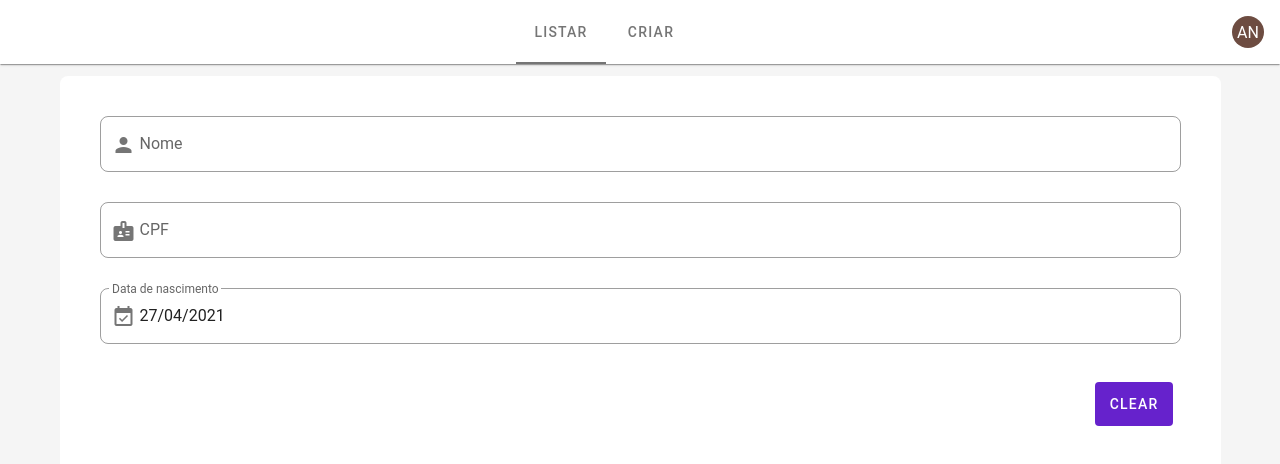
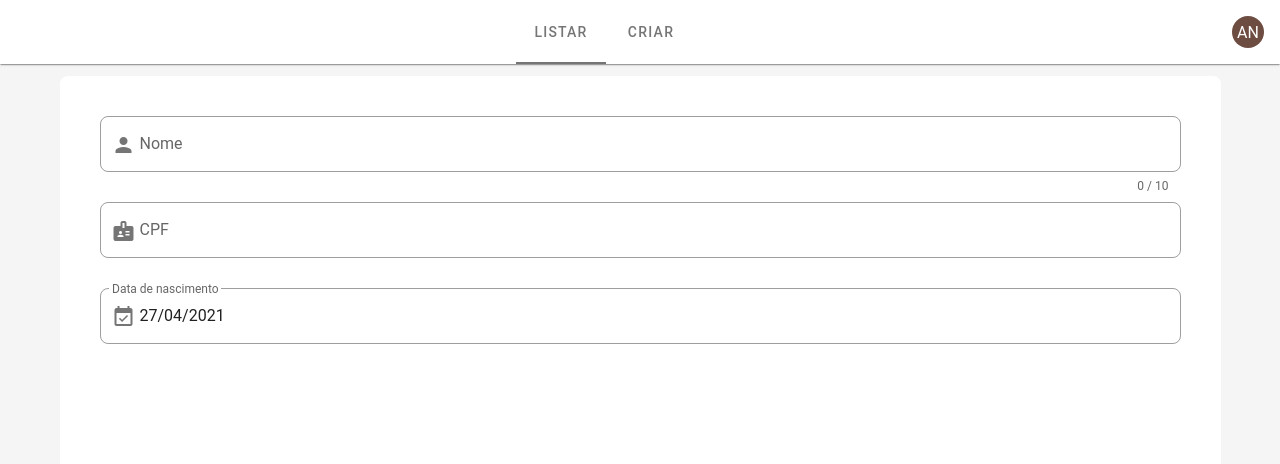
Before and after one commit to antonioqm/vue-crud-with-json-serve, a Vue app: page / in a window 1280 px wide. Shown: the top 464 px of the page. Built offline with nearby package versions, Linux system fonts and the light colour scheme.

Commit message:
validate name

```diff
--- a/src/components/Form.vue
+++ b/src/components/Form.vue
@@ -1,14 +1,24 @@
 <template>
   <v-card rounded="lg" elevation="0">
+    <validation-observer ref="observer" v-slot="{ invalid }">
       <form @submit.prevent="submit">
+        <validation-provider
+          v-slot="{ errors }"
+          name="Name"
+          rules="required|max:60|min:5"
+        >
           <v-text-field
             prepend-inner-icon="person"
             class="rounded-lg"
+            v-model="name"
             clearable
+            :counter="10"
+            :error-messages="errors"
             label="Nome"
             placeholder="nome"
             outlined
           ></v-text-field>
+        </validation-provider>
         <v-text-field
           prepend-inner-icon="badge"
           class="rounded-lg"
@@ -49,19 +59,40 @@
             @change="save"
           ></v-date-picker>
         </v-menu>
-      </form>
         <v-card-actions>
           <v-spacer></v-spacer>
-      <v-btn depressed color="primary" large dark @click="save"> clear </v-btn>
+          <v-btn
+            :disabled="invalid"
+            depressed
+            color="primary"
+            large
+            dark
+            @click="save"
+          >
+            clear
+          </v-btn>
         </v-card-actions>
+      </form>
+    </validation-observer>
   </v-card>
 </template>
 
-<script lang="js">
-import Vue from "vue";
-import { required, digits, email, max, regex } from 'vee-validate/dist/rules'
-import { extend, ValidationObserver, ValidationProvider, setInteractionMode } from 'vee-validate'
-
+<script>
+import Vue from 'vue'
+import {
+  required,
+  digits,
+  email,
+  max,
+  regex,
+  min,
+} from 'vee-validate/dist/rules'
+import {
+  extend,
+  ValidationObserver,
+  ValidationProvider,
+  setInteractionMode,
+} from 'vee-validate'
 setInteractionMode('eager')
 
 extend('digits', {
@@ -79,6 +110,11 @@ setInteractionMode('eager')
   message: '{_field_} may not be greater than {length} characters',
 })
 
+extend('min', {
+  ...min,
+  message: 'The {_field_} cannot be less than {length} characters',
+})
+
 extend('regex', {
   ...regex,
   message: '{_field_} {_value_} does not match {regex}',
@@ -89,47 +125,54 @@ setInteractionMode('eager')
   message: 'Email must be valid',
 })
 
+export default Vue.extend({
 
-export default Vue.extend({
+  name: 'Form',
   components: {
+    ValidationObserver,
     ValidationProvider,
-      ValidationObserver,
   },
-  name: "Form",
-
 
   data: () => ({
-    msg: "",
+    msg: '',
     date: new Date().toISOString().substr(0, 10),
     menu: false,
+    name: '',
   }),
   watch: {
     menu(val) {
-      val && setTimeout(() => (this.$refs.picker.activePicker = "YEAR"));
+      val && setTimeout(() => (this.$refs.picker.activePicker = 'YEAR'))
     },
   },
   computed: {
     formatDateLabel() {
       console.log(
-        "computed",
-        new Date(this.date).toLocaleDateString("pt-BR", {})
-      );
+        'computed',
+        new Date(this.date).toLocaleDateString('pt-BR', {}),
+      )
       return this.date
-        ? new Date(this.date).toLocaleDateString("pt-BR", {})
-        : "";
+        ? new Date(this.date).toLocaleDateString('pt-BR', {})
+        : ''
     },
   },
   methods: {
     formatDateTitle(date) {
-      const options = { year: "numeric", month: "short", day: "numeric" };
-      let newDate = new Date(date).toLocaleDateString("pt-BR", options);
-      return newDate;
+      const options = { year: 'numeric', month: 'short', day: 'numeric' }
+      let newDate = new Date(date).toLocaleDateString('pt-BR', options)
+      return newDate
     },
     save(date) {
-      this.$refs.menu.save(date);
+      this.$refs.menu.save(date)
+    },
+    submit() {
+      this.$refs.observer.validate()
+    },
+    clear() {
+      this.name = ''
+      this.$refs.observer.reset()
     },
   },
-});
+})
 </script>
 <style lang="scss">
 .v-card {
```
Lines whose indentation alone changed are shown as unchanged.
